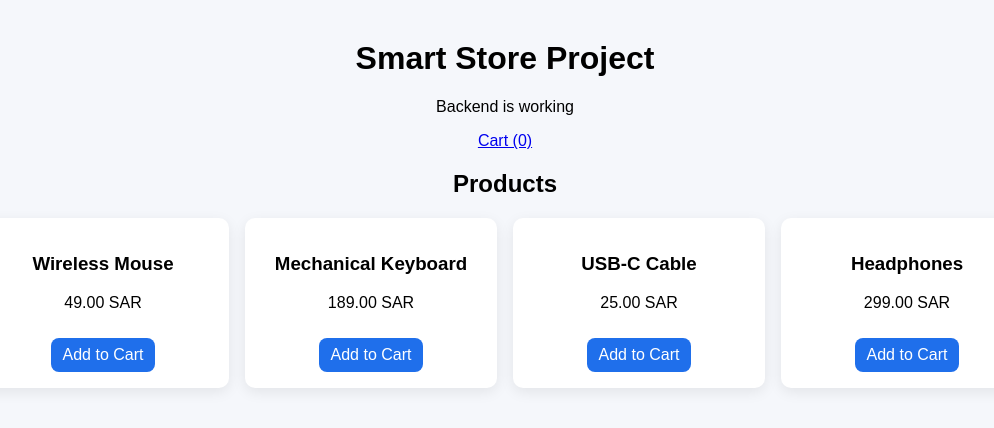
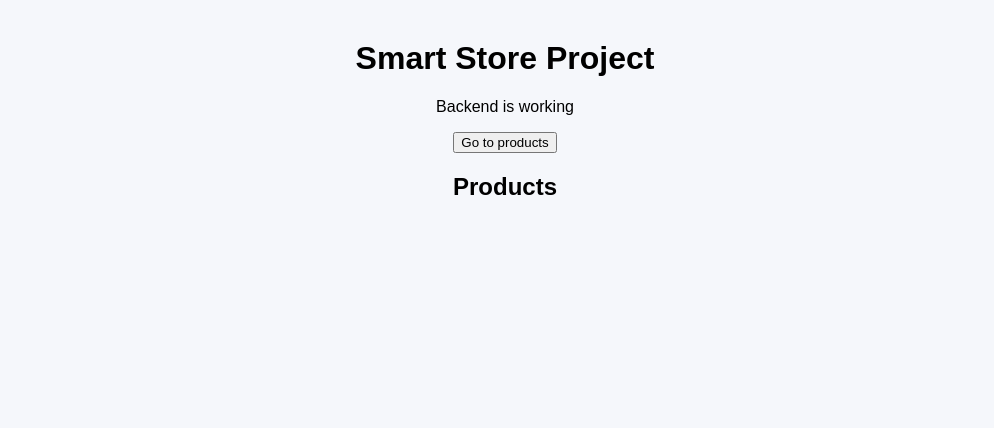
Before and after one commit to Mr-Jor1/smart-store-project, a Flask app: page / in a window 1280 px wide. Shown: the top 428 px of the page, without its empty margins (135-1129 px from the left). Run offline with Flask 3, Linux system fonts and the light colour scheme.

Commit message:
Add products page

```diff
--- a/app.py
+++ b/app.py
@@ -1,80 +1,14 @@
-from flask import Flask, render_template, redirect, url_for, session
+from flask import Flask, render_template
 
 app = Flask(__name__)
-app.secret_key = "dev-secret-change-later"
 
-# Fake products (later we replace with DB)
-PRODUCTS = [
-    {"id": 1, "name": "Wireless Mouse", "price": 49.0},
-    {"id": 2, "name": "Mechanical Keyboard", "price": 189.0},
-    {"id": 3, "name": "USB-C Cable", "price": 25.0},
-    {"id": 4, "name": "Headphones", "price": 299.0},
-]
+@app.route("/")
+def home():
+    return render_template("index.html")
 
-def get_product(pid: int):
-    return next((p for p in PRODUCTS if p["id"] == pid), None)
-
-def get_cart():
-    # cart: {product_id(str): qty(int)}
-    return session.get("cart", {})
-
-def save_cart(cart: dict):
-    session["cart"] = cart
-    session.modified = True
-
-@app.get("/")
-def home():
-    cart = get_cart()
-    cart_count = sum(cart.values())
-    return render_template("index.html", products=PRODUCTS, cart_count=cart_count)
-
-@app.get("/add/<int:pid>")
-def add_to_cart(pid):
-    product = get_product(pid)
-    if not product:
-        return redirect(url_for("home"))
-
-    cart = get_cart()
-    key = str(pid)
-    cart[key] = cart.get(key, 0) + 1
-    save_cart(cart)
-    return redirect(url_for("home"))
-
-@app.get("/remove/<int:pid>")
-def remove_from_cart(pid):
-    cart = get_cart()
-    key = str(pid)
-    if key in cart:
-        cart[key] -= 1
-        if cart[key] <= 0:
-            del cart[key]
-    save_cart(cart)
-    return redirect(url_for("cart"))
-
-@app.get("/cart")
-def cart():
-    cart = get_cart()
-
-    items = []
-    total = 0.0
-    for key, qty in cart.items():
-        pid = int(key)
-        product = get_product(pid)
-        if not product:
-            continue
-        line_total = product["price"] * qty
-        total += line_total
-        items.append(
-            {
-                "id": pid,
-                "name": product["name"],
-                "price": product["price"],
-                "qty": qty,
-                "line_total": line_total,
-            }
-        )
-
-    return render_template("cart.html", items=items, total=total)
+@app.route("/products")
+def products():
+    return render_template("products.html")
 
 if __name__ == "__main__":
     app.run(host="127.0.0.1", port=5000, debug=True)
--- a/templates/index.html
+++ b/templates/index.html
@@ -10,7 +10,9 @@
     <p>Backend is working</p>
 
     <p>
-      <a href="{{ url_for('cart') }}">Cart ({{ cart_count }})</a>
+      <a href="{{ url_for('products') }}">
+    <button>Go to products</button>
+</a>
     </p>
 
     <h2>Products</h2>
```
Also changed, not shown: templates/products.html (added, +19 -0 lines).
